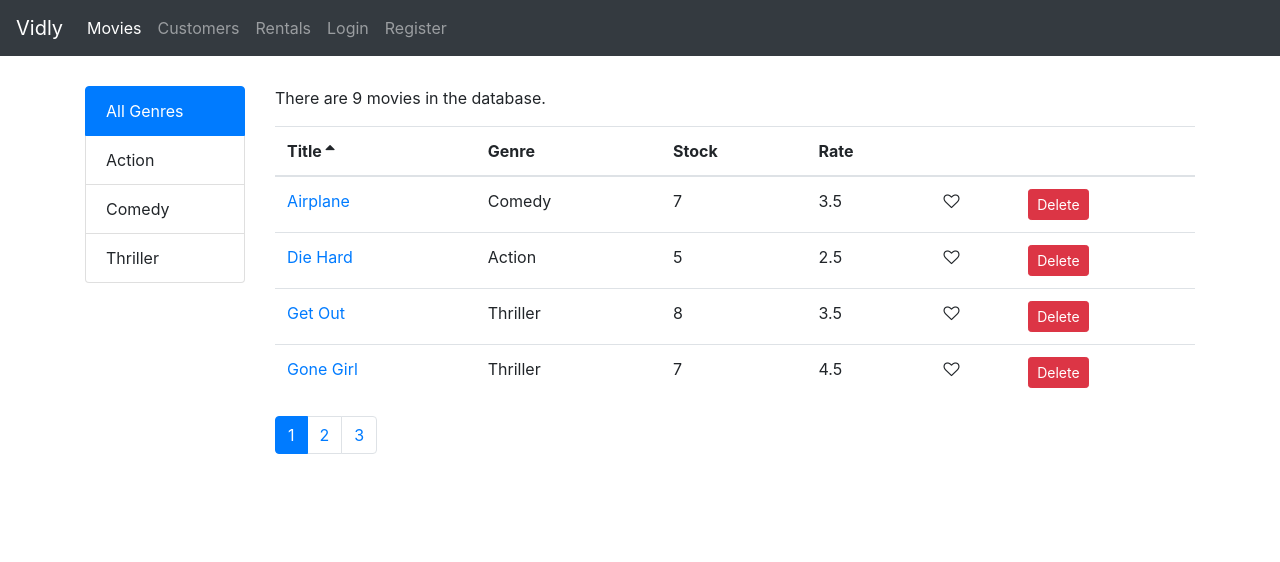
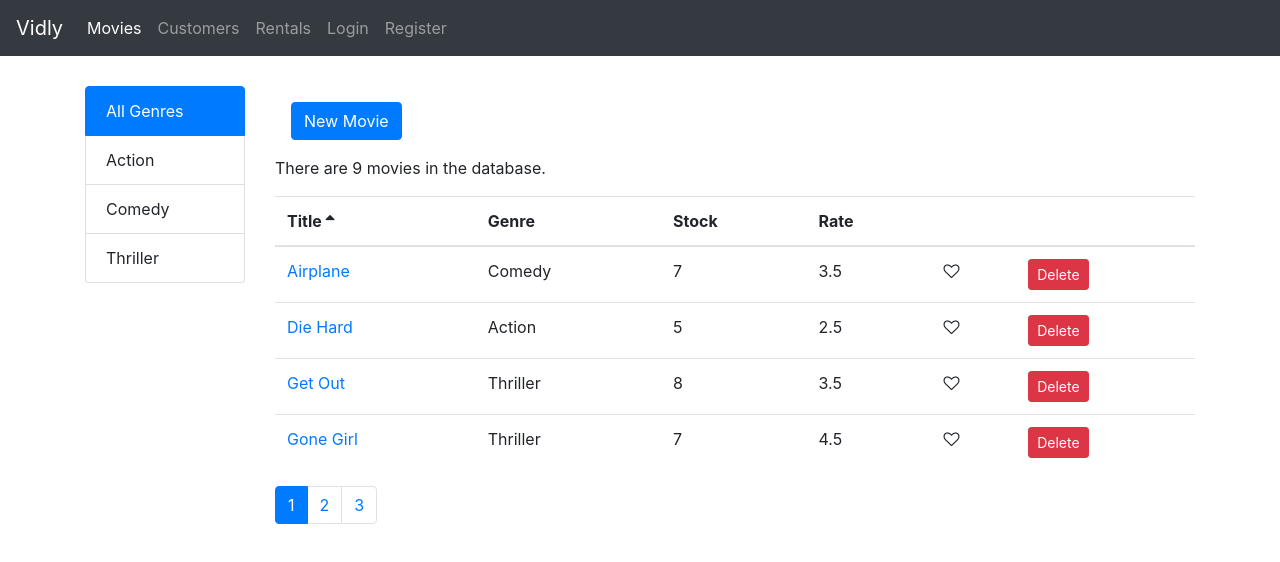
Before and after one commit to SirFourier/Vidly-with-React, a React (Create React App) app: page /movies in a window 1280 px wide. Shown: the top 562 px of the page. Built offline with nearby package versions, Linux system fonts and the light colour scheme.

Commit message:
added Link to New movie form

```diff
--- a/src/components/movies.jsx
+++ b/src/components/movies.jsx
@@ -1,4 +1,5 @@
 import React, { Component } from "react";
+import { Link } from "react-router-dom";
 import { getMovies } from "../services/fakeMovieService";
 import { getGenres } from "../services/fakeGenreService";
 import MoviesTable from "./moviesTable";
@@ -118,6 +119,9 @@ class Movies extends Component {
           />
         </div>
         <div className="col">
+          <Link className="btn btn-primary m-3" to="/movies/new">
+            New Movie
+          </Link>
           <p>There are {totalCount} movies in the database.</p>
           <MoviesTable
             paginatedMovies={paginatedMovies}
```
